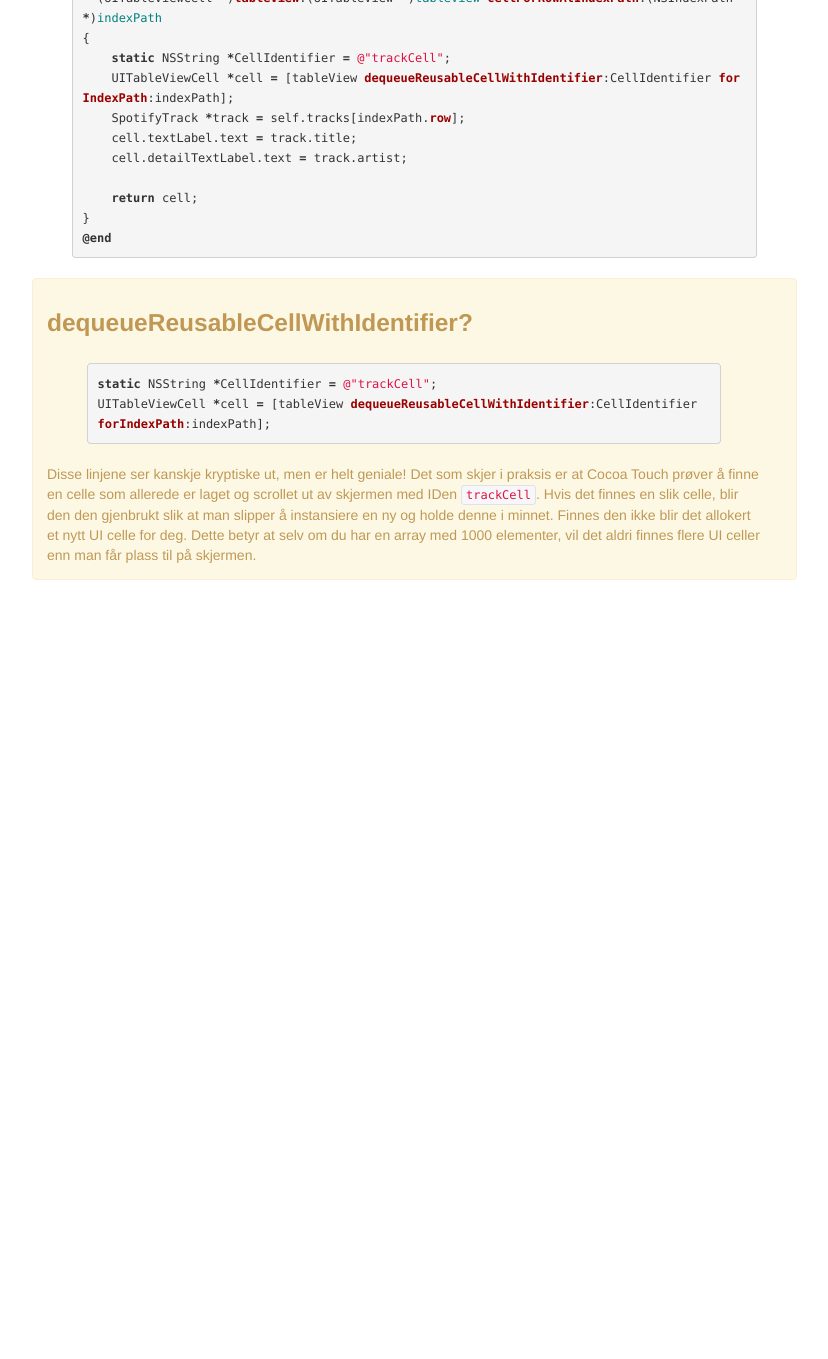
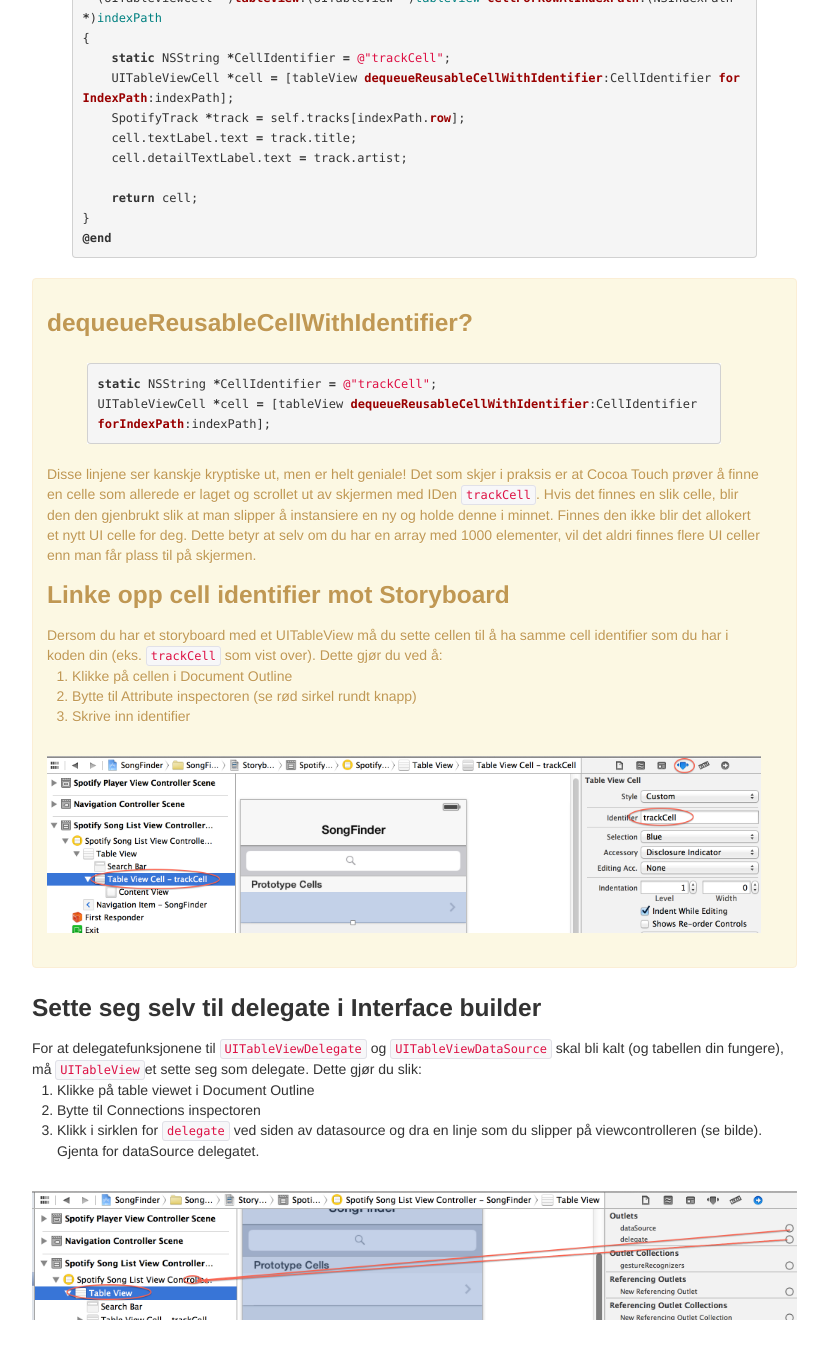
Before and after one commit to bekk/android101, a Jekyll site: the page built from docs/pages/table-view-controllers.html, in a window 1280 px wide and 1400 px high, scrolled down 1838 px. Shown: the top 1359 px of the window, without its empty margins (28-856 px from the left). Built offline with Jekyll 4.4.1, drawn with Linux system fonts in a browser that asks for light colours; Markdown is read by kramdown in place of the engine named in the settings; before the commit the page ends 2498 px from its top, so only the background shows below that.

Commit message:
Sette seg som delegate i IB

```diff
--- a/docs/pages/table-view-controllers.html
+++ b/docs/pages/table-view-controllers.html
@@ -74,4 +74,25 @@ UITableViewCell *cell = [tableView dequeueReusableCellWithIdentifier:CellIdentif
 
 <p>Disse linjene ser kanskje kryptiske ut, men er helt geniale! Det som skjer i praksis er at Cocoa Touch prøver å finne en celle som allerede er laget og scrollet ut av skjermen med IDen <code>trackCell</code>. Hvis det finnes en slik celle, blir den den gjenbrukt slik at man slipper å instansiere en ny og holde denne i minnet. Finnes den ikke blir det allokert et nytt UI celle for deg. Dette betyr at selv om du har en array med 1000 elementer, vil det aldri finnes flere UI celler enn man får plass til på skjermen.</p>
 
+<h3>Linke opp cell identifier mot Storyboard</h3>
+Dersom du har et storyboard med et UITableView må du sette cellen til å ha samme cell identifier som du har i koden din (eks. <code>trackCell</code> som vist over). Dette gjør du ved å:
+<ol>
+	<li>Klikke på cellen i Document Outline</li>
+	<li>Bytte til Attribute inspectoren (se rød sirkel rundt knapp)</li>
+	<li>Skrive inn identifier</li>
+</ol>
+
+<img src="{{ site.baseurl }}/img/xcode_ib_tableviewcellid.png" />
+
+
 </div>
+
+<h3>Sette seg selv til delegate i Interface builder</h3>
+For at delegatefunksjonene til <code>UITableViewDelegate</code> og <code>UITableViewDataSource</code> skal bli kalt (og tabellen din fungere), må <code>UITableView</code>et sette seg som delegate. Dette gjør du slik:
+<ol>
+	<li>Klikke på table viewet i Document Outline</li>
+	<li>Bytte til Connections inspectoren</li>
+	<li>Klikk i sirklen for <code>delegate</code> ved siden av datasource og dra en linje som du slipper på viewcontrolleren (se bilde). Gjenta for dataSource delegatet.</li>
+</ol>
+
+<img src="{{ site.baseurl }}/img/xcode_ib_tableviewdelegate.png" />
```
Also changed, not shown: docs/img/xcode_ib_tableviewcellid.png (added), docs/img/xcode_ib_tableviewdelegate.png (added).
